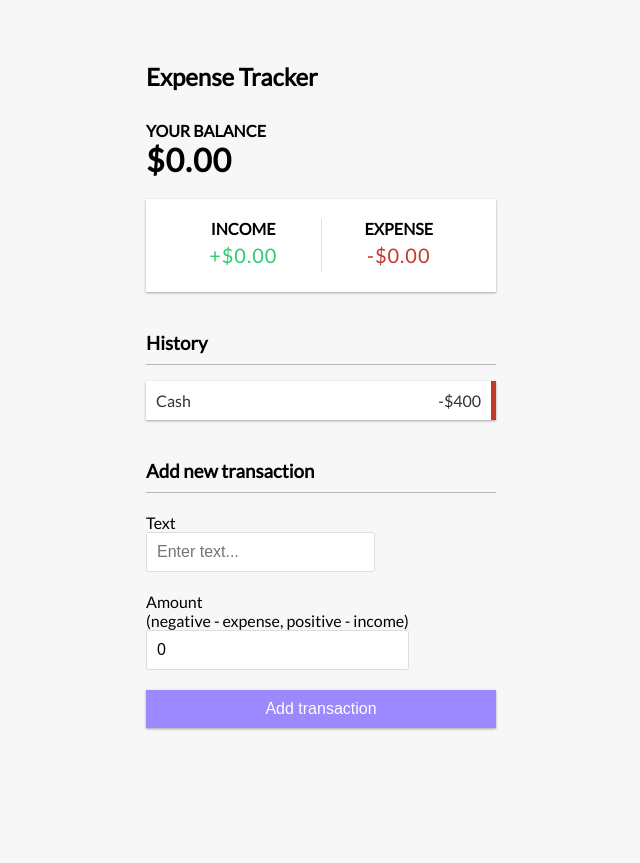
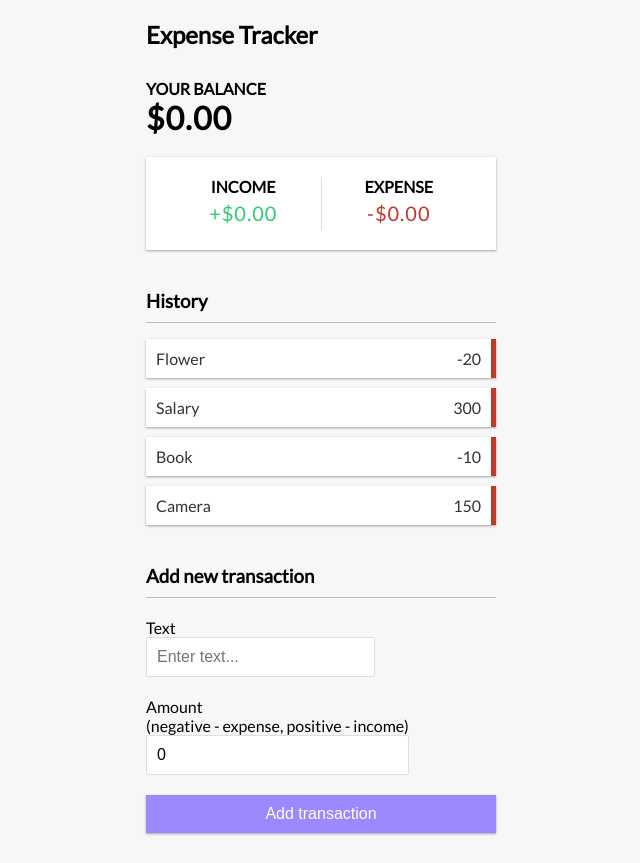
Before and after one commit to kirill-petrov/budget-tracker, a React app: page / in a window 1280 px wide. Shown: the whole page, without its empty margins (319-959 px from the left). Before the commit the page ends 800 px from the top, so only its background shows below. Built offline with nearby package versions, Linux system fonts and the light colour scheme.

Commit message:
render transactions

```diff
--- a/src/components/TransactionList.jsx
+++ b/src/components/TransactionList.jsx
@@ -1,12 +1,20 @@
 import React from 'react';
+import { useSelector } from 'react-redux';
 
 function TransactionList() {
+  const transactions = useSelector((state) => state.transactions);
+
   return (
     <>
       <h3>History</h3>
       <ul className="list">
-        <li className="minus">
-          Cash <span>-$400</span>
+        {transactions.length
+          ? transactions.map((item) => (
+              <li
+                key={item.id}
+                className="minus"
+              >
+                {item.text} <span>{item.amount}</span>
                 <button
                   type="button"
                   className="delete-btn"
@@ -14,6 +22,8 @@ function TransactionList() {
                   Delete
                 </button>
               </li>
+            ))
+          : null}
       </ul>
     </>
   );
--- a/src/redux/reducers/transactionsReducer.js
+++ b/src/redux/reducers/transactionsReducer.js
@@ -3,14 +3,12 @@ import { createSlice } from '@reduxjs/toolkit';
 
 // const data = JSON.parse(localStorage.getItem('rSandbox') || '{}');
 
-const initialState = {
-  transactions: [
-    { id: 1, text: 'Flower', amount: -20 },
-    { id: 2, text: 'Salary', amount: 300 },
-    { id: 3, text: 'Book', amount: -10 },
-    { id: 4, text: 'Camera', amount: 150 },
-  ],
-};
+const initialState = [
+  { id: 1, text: 'Flower', amount: -20 },
+  { id: 2, text: 'Salary', amount: 300 },
+  { id: 3, text: 'Book', amount: -10 },
+  { id: 4, text: 'Camera', amount: 150 },
+];
 
 export const transactionsSlice = createSlice({
   name: 'transactions',
--- a/src/redux/store.js
+++ b/src/redux/store.js
@@ -3,7 +3,7 @@ import transactionsReducer from './reducers/transactionsReducer';
 import todoReducer from './reducers/todoReducer';
 
 const rootReducer = combineReducers({
-  counter: transactionsReducer,
+  transactions: transactionsReducer,
   todo: todoReducer,
 });
 
@@ -11,8 +11,8 @@ const store = configureStore({
   reducer: rootReducer,
 });
 
-// store.subscribe(() => {
-//   localStorage.setItem('rSandbox', JSON.stringify(store.getState()));
-// });
+store.subscribe(() => {
+  localStorage.setItem('budget-tracker', JSON.stringify(store.getState()));
+});
 
 export default store;
```
Lines whose indentation alone changed are shown as unchanged.
